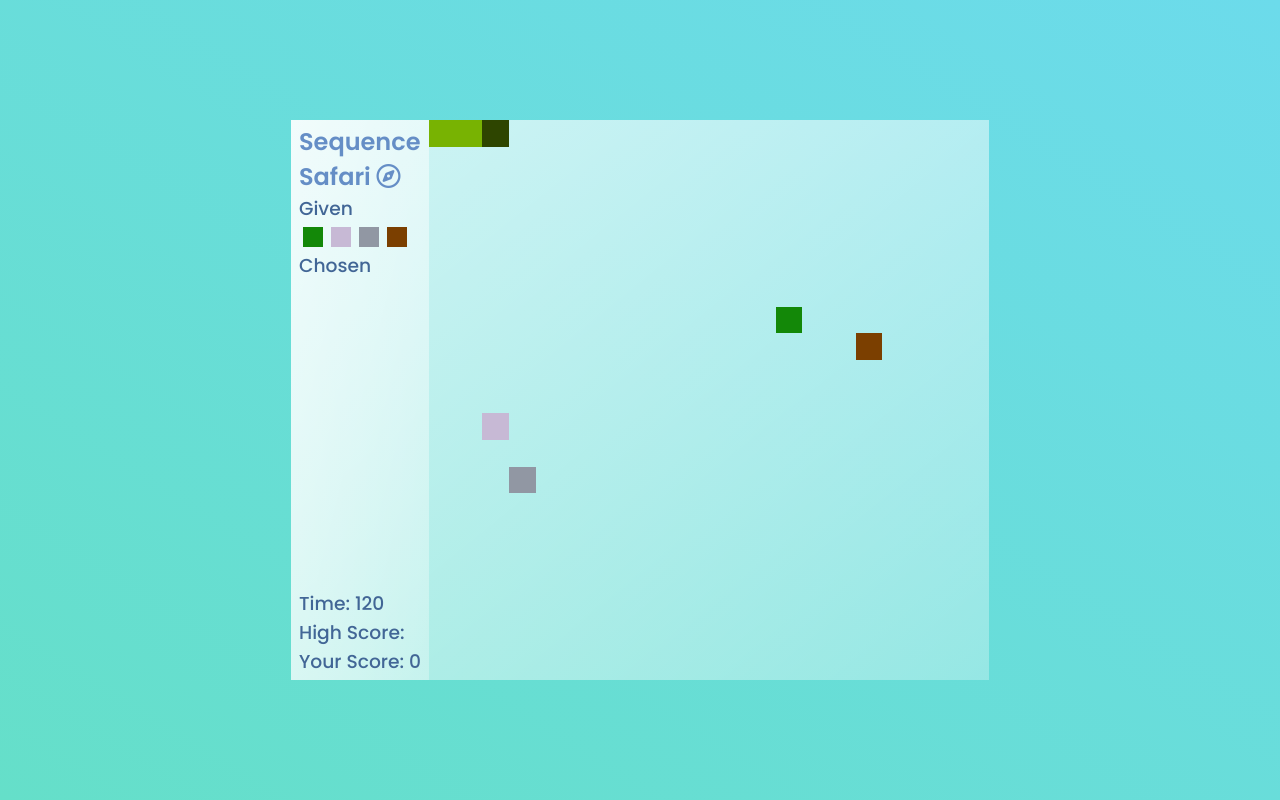
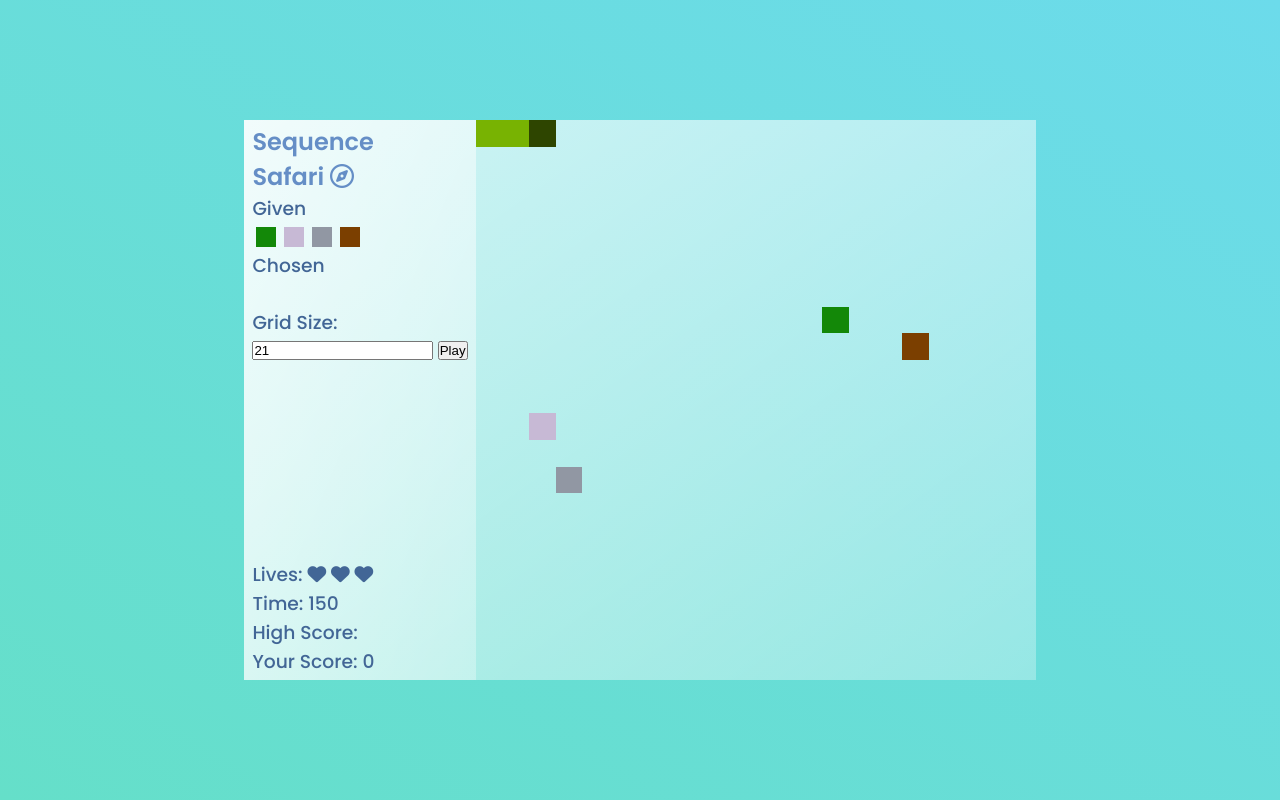
Before and after one commit to Rakshana05/Rakshana05.github.io, a plain HTML site: page index.html in a window 1280 px wide. Drawn offline with Linux system fonts and the light colour scheme.

Commit message:
Update index.html

```diff
--- a/index.html
+++ b/index.html
@@ -34,7 +34,6 @@
                             <div class="col c" id="c4"></div>
                         </div>
                     </div>
-
                     <div class="col2">
                         <h3>Chosen</h3>
                         <div class="u-seq">
@@ -45,11 +44,24 @@
                         </div>
                     </div>
                 </div>
+                <div class="input">
+                    <h3>Grid Size:</h3>
+                    <div>
+                        <input type="text" id="gridSize" value="21">
+                        <input type="submit" id="btn" value="Play">
+                    </div>
+
+                </div>
             </div>
 
             <div class="down">
                 <div class="timer">
-                    <h3>Time: <span class="time">120</span></h3>
+                    <h3>Lives: <span class="lives">
+                        <i class="fa-solid fa-heart"></i>
+                        <i class="fa-solid fa-heart"></i>
+                        <i class="fa-solid fa-heart"></i>
+                    </span></h3>
+                    <h3>Time: <span class="time">150</span></h3>
                 </div>
                 <div class="score">
                     <h3>High Score: <span id="maxScore"></span> </h3>
@@ -63,9 +75,9 @@
 
         <div class="keys">
             <i data-key="ArrowLeft" class="fa-solid fa-arrow-left-long"></i>
+            <i data-key="ArrowRight" class="fa-solid fa-arrow-right-long"></i>
+            <i data-key="ArrowUp" class="fa-solid fa-arrow-up-long"></i>
             <i data-key="ArrowDown" class="fa-solid fa-arrow-down-long"></i>
-            <i data-key="ArrowUp" class="fa-solid fa-arrow-up-long"></i>
-            <i data-key="ArrowRight" class="fa-solid fa-arrow-right-long"></i>
         </div>
     </div>
 
```
Lines whose indentation alone changed are shown as unchanged.
